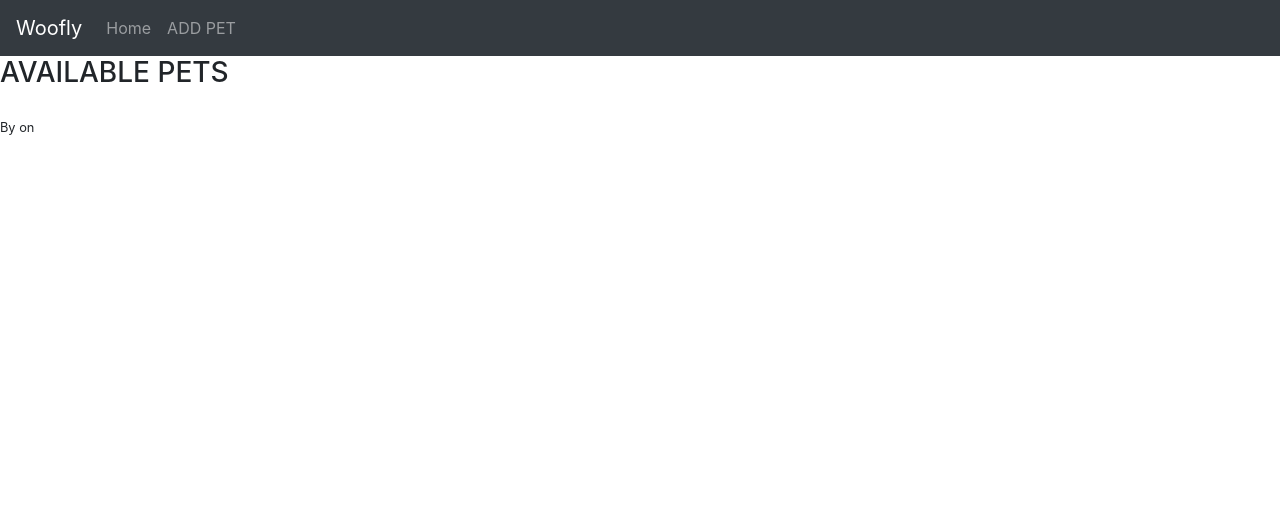
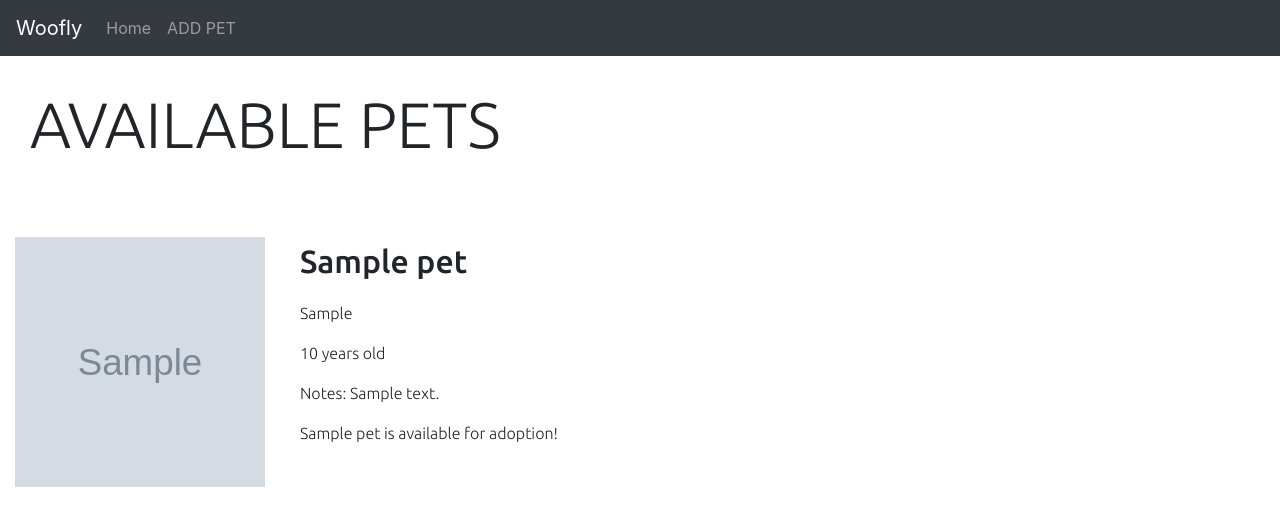
Before and after one commit to LouisGaravaglia/WTForms, a Flask app: template templates/index.html in a window 1280 px wide. Shown: the top 526 px of the page. Run offline with Flask 2, Linux system fonts and the light colour scheme; the template is opened without the code that fills it: values that come from a table or form of the project are taken from there, others are empty; tables that the repository leaves empty hold one stand-in row (values such as "Sample post"); grey boxes marked "Sample" are stand-in pictures; some libraries are stand-ins or nearby versions.

Commit message:
The home page is now showing the pet listings.

```diff
--- a/app.py
+++ b/app.py
@@ -7,6 +7,9 @@ app = Flask(__name__)
 app.config["SECRET_KEY"] = "oh-so-secret"
 app.config["SQLALCHEMY_DATABASE_URI"] = "postgres:///flask_wtforms"
 app.config["SQLALCHEMY_TRACK_MODIFICATIONS"] = False
+app.config["DEBUG_TB_INTERCEPT_REDIRECTS"] = False
+# app.config["TESTING"] = True
+# app.config["DEBUG_TB_HOSTS"] = ["dont-show-debug-toolbar"]
 
 debug = DebugToolbarExtension(app)
 
@@ -34,6 +37,11 @@ def add_pet():
         photo = form.photo.data
         age = form.age.data
         notes = form.notes.data
+        available = form.available.data
+
+        new_pet = Pet(name=name, species=species, photo=photo, age=age, notes=notes, available=available)
+        db.session.add(new_pet)
+        db.session.commit()
         flash(f"Added {name} the {species}")
         return redirect("/add")
 
--- a/forms.py
+++ b/forms.py
@@ -1,5 +1,5 @@
 from flask_wtf import FlaskForm
-from wtforms import StringField, IntegerField
+from wtforms import StringField, IntegerField, BooleanField
 from wtforms.validators import InputRequired, Optional, Email
 
 
@@ -18,6 +18,7 @@ class AddPetForm(FlaskForm):
     photo = StringField("Photo of Pet")
     age = IntegerField("Age of Pet")
     notes = StringField("Notes about Pet")
+    available = BooleanField("Is Pet Avail?")
 
 
 
--- a/models.py
+++ b/models.py
@@ -25,7 +25,7 @@ class Pet(db.Model):
     name = db.Column(db.Text,
                      nullable=False)
     species = db.Column(db.Text, nullable=True)
-    photo_url = db.Column(db.Text)
+    photo = db.Column(db.Text)
     age = db.Column(db.Integer)
     notes = db.Column(db.Text)
     available = db.Column(db.Boolean, nullable=False, default=True)
--- a/static/style.css
+++ b/static/style.css
@@ -0,0 +1,69 @@
+.messages p {
+    padding: 1rem;
+    font-size: 1rem;
+}
+
+.messages .error {
+    background-color: rgba(254, 85, 85, 0.5);
+}
+
+#inputs {
+    margin: 50px;
+}
+
+.navbar {
+
+
+}
+
+.home-header {
+    font-family: 'Ubuntu', sans-serif;
+    font-size: 4rem;
+    font-weight: 100;
+    margin: 30px;
+}
+
+ .pet-container {
+    margin: 20px 0;
+}
+
+
+
+.pet-title {
+    font-family: 'Ubuntu', sans-serif;
+    font-size: 2rem;
+    font-weight: 500;
+}
+
+.pet-img {
+    object-fit: cover;
+    width:250px;
+    height:250px;
+    margin-right: 60px;
+}
+
+.pet-details {
+    font-family: 'Ubuntu', sans-serif;
+    font-size: 1rem;
+    font-weight: 300;
+}
+
+
+
+.href{
+    font-family: 'Ubuntu', sans-serif;
+    font-size: 1rem;
+    font-weight: 200;
+    margin: 20px;
+    color: black;
+    text-decoration: none;
+}
+
+.home-post-title{
+    font-family: 'Ubuntu', sans-serif;
+    font-size: 2rem;
+    font-weight: 300;
+    padding-top: 20px;
+    color: black;
+    text-decoration: none;
+}
--- a/templates/index.html
+++ b/templates/index.html
@@ -8,24 +8,26 @@
 {% block content %}
 
 
-
-
-
-
-
 <section class="pets">
 
-<h3 class="users_title">AVAILABLE PETS</h3>
-
+<h1 class="home-header">AVAILABLE PETS</h1>
+<br>
 
 {% for pet in pets %}
-<h2 class="mt-4 home-pet-title">
-  <a href="/pets/{{ pet.id }}">{{ pet.title }}</a>
-</h2>
-<p>{{ pet.content }}</p>
-<p>
-  <small>By {{ pet.user.full_name }} on {{ pet.friendly_date }}</small>
-</p>
+<div class="container pet-container">
+<div class="row">
+  <div class="col">
+  <img class="pet-img"src="{{ pet.photo }}" alt="Photo of Pet">
+</div>
+<div class="col-9">
+  <p class="pet-title">{{ pet.name }}</p>
+  <p class="pet-details">{{ pet.species }}</p>
+  <p class="pet-details">{{ pet.age }} years old</p>
+  <p class="pet-details">{% if pet.notes %}Notes: {{ pet.notes }}{% endif %}</p>
+  <p class="pet-details">{% if pet.available == True %}{{ pet.name }} is available for adoption! {% else %}{{ pet.name }} is no longer available. {% endif %}</p>
+</div>
+</div>
+</div>
 {% endfor %}
 
 
```
